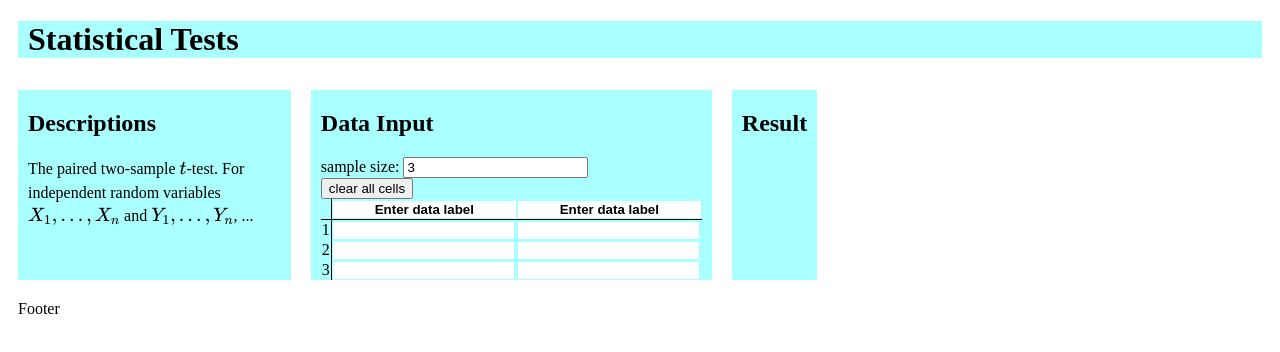
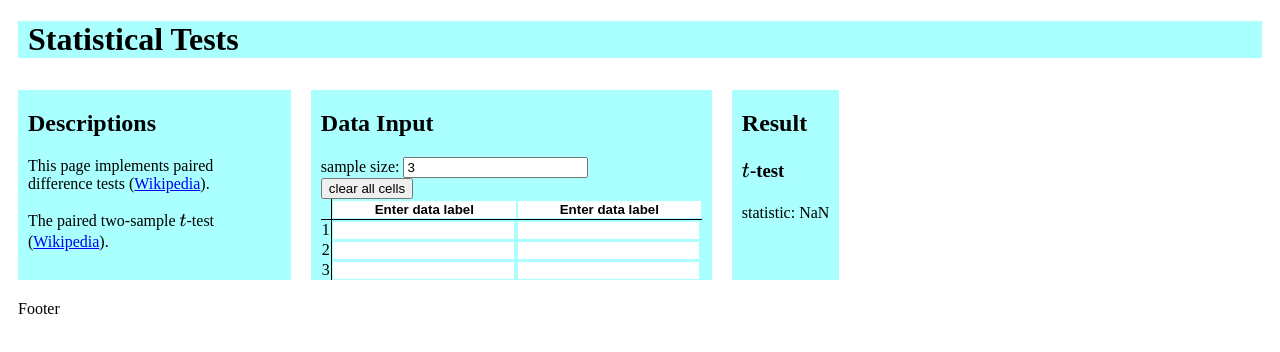
Before and after one commit to fiveseven-lambda/statistical-tests, a React app: page / in a window 1280 px wide. Shown: the top 352 px of the page. Built offline with nearby package versions, Linux system fonts and the light colour scheme.

Commit message:
t-test statistic

```diff
--- a/src/app.jsx
+++ b/src/app.jsx
@@ -1,6 +1,6 @@
 import * as React from 'react';
 import * as ReactDOMClient from 'react-dom/client';
-import './app.css';
+import './style.css';
 
 import { Body } from './body';
 
@@ -14,8 +14,9 @@ const Footer = () => <footer className='footer'>
   Footer
 </footer>
 
-const root = ReactDOMClient.createRoot(document.getElementById('root'));
-root.render(
+ReactDOMClient
+  .createRoot(document.getElementById('root'))
+  .render(
     <React.StrictMode>
       <Header/>
       <Body/>
--- a/src/body.jsx
+++ b/src/body.jsx
@@ -2,12 +2,6 @@ import * as React from 'react';
 import { KaTeX } from './katex';
 
 import { Main } from './main';
-
-const Description = ({ wide }) => <div className={`part description ${wide}`}>
-  <h2>Descriptions</h2>
-  <p>The paired two-sample <KaTeX text='t'/>-test.
-  For independent random variables <KaTeX text='X_1, \ldots, X_n'/> and <KaTeX text='Y_1, \ldots, Y_n'/>, ...</p>
-</div>
 
 export const Body = () => {
   const [windowWidth, setWindowWidth] = React.useState(window.innerWidth);
@@ -24,3 +18,13 @@ export const Body = () => {
     <Main wide={wide}/>
   </div>;
 }
+
+const Description = ({ wide }) => <div className={`part description ${wide}`}>
+  <h2>Descriptions</h2>
+  <p>
+    This page implements paired difference tests (<a href='https://en.wikipedia.org/wiki/Paired_difference_test'>Wikipedia</a>).
+  </p>
+  <p>
+    The paired two-sample <KaTeX text='t'/>-test (<a href='https://en.wikipedia.org/wiki/Student%27s_t-test#Paired_samples'>Wikipedia</a>).
+  </p>
+</div>
--- a/src/dataInput.jsx
+++ b/src/dataInput.jsx
@@ -1,6 +1,13 @@
 import * as React from 'react';
 
-const SampleSize = ({input: [input, setInput]}) => {
+export const DataInput = ({ wide, input: [input, setInput] }) => <div className='part data-input'>
+  <h2>Data Input</h2>
+  <SampleSize input={[input, setInput]}/>
+  <Clear input={[input, setInput]}/>
+  <Data wide={wide} input={[input, setInput]}/>
+</div>
+
+const SampleSize = ({ input: [input, setInput] }) => {
   const [focused, setFocused] = React.useState(false);
   const setSize = (s, data) => {
     const new_size = Number(s);
@@ -91,10 +98,3 @@ const Data = ({wide, input: [input, setInput]}) => {
     </table>
   </div>
 }
-
-export const DataInput = ({wide, input: [input, setInput]}) => <div className='part data-input'>
-  <h2>Data Input</h2>
-  <SampleSize input={[input, setInput]}/>
-  <Clear input={[input, setInput]}/>
-  <Data wide={wide} input={[input, setInput]}/>
-</div>
--- a/src/main.jsx
+++ b/src/main.jsx
@@ -1,10 +1,7 @@
 import * as React from 'react';
 
 import { DataInput  } from './dataInput';
-
-const Result = props => <div className='part result'>
-  <h2>Result</h2>
-</div>
+import { Result } from './result';
 
 export const Main = ({ wide }) => {
   const [input, setInput] = React.useState({
@@ -12,11 +9,20 @@ export const Main = ({ wide }) => {
     label: ['Enter data label', 'Enter data label'],
     data: [['', ''], ['', ''], ['', '']]
   });
+  const result = {};
+  const diff = input.data.map(row => row[0] - row[1]);
+  const mean = diff.reduce((sum, x) => sum + x, 0) / diff.length;
+  const variance = Math.sqrt(diff.reduce((sqsum, x) => sqsum + (x - mean) * (x - mean), 0) / (diff.length - 1));
+  result.t = {
+    statistic: mean / (variance / Math.sqrt(diff.length))
+  };
   return <div className={`main ${wide}`}>
     <DataInput
       wide={wide}
       input={[input, setInput]}
     />
-    <Result/>
+    <Result
+      result={result}
+    />
   </div>
 }
--- /dev/null
+++ b/src/result.jsx
@@ -0,0 +1,8 @@
+import * as React from 'react';
+import { KaTeX } from './katex';
+
+export const Result = ({ result }) => <div className='part result'>
+  <h2>Result</h2>
+  <h3><KaTeX text='t'/>-test</h3>
+  <p>statistic: {result.t.statistic}</p>
+</div>
```
Also changed, not shown: src/style.css (renamed from src/app.css). Lines whose indentation alone changed are shown as unchanged.
